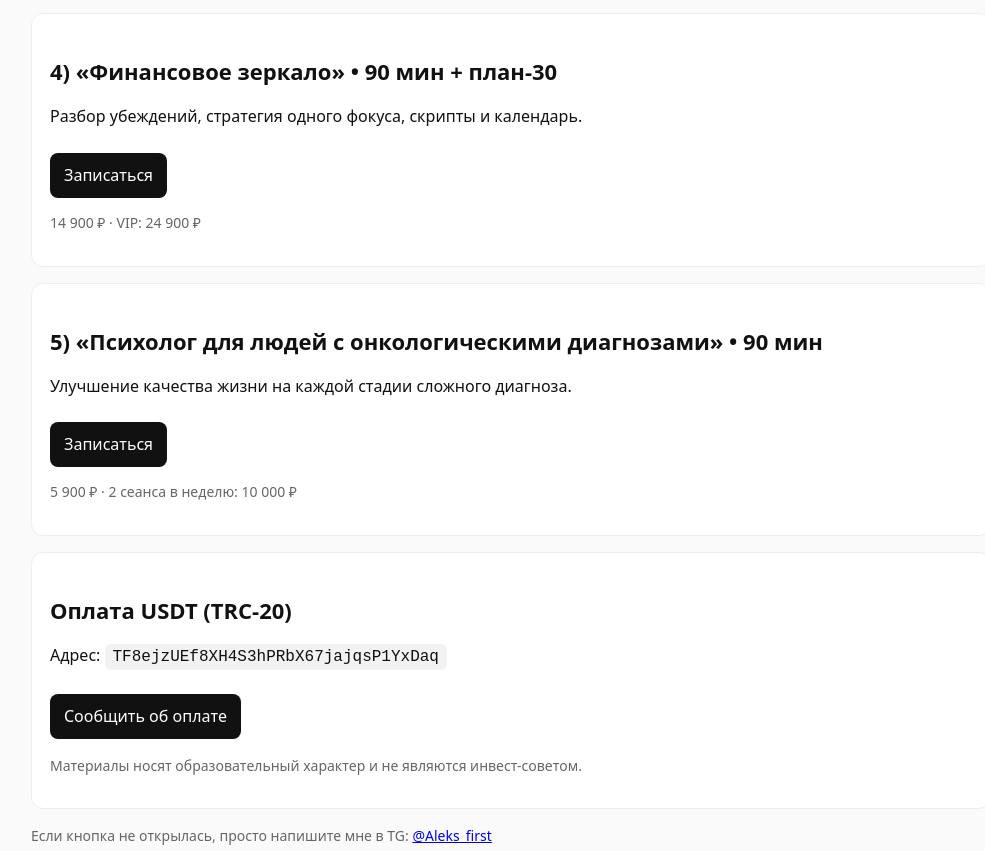
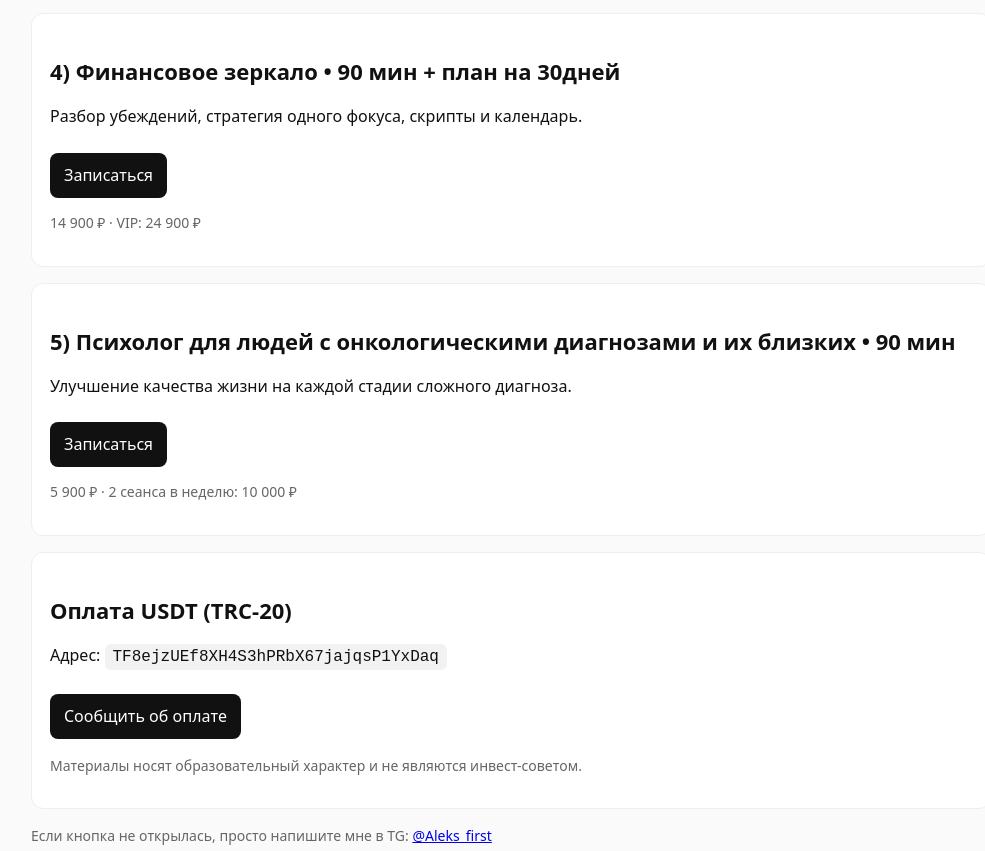
Before and after one commit to aksenov1psychologist/aksenov1psychologist.github.io, a plain HTML site: page index.html in a window 1280 px wide. Shown: the part 914-1765 px from the top of the page, without its empty margins (129-1114 px from the left). Drawn offline with Linux system fonts and the light colour scheme.

Commit message:
Update index.html

```diff
--- a/index.html
+++ b/index.html
@@ -34,14 +34,14 @@ h1{font-size:28px;margin:0 0 8px}h2{font-size:22px;margin:22px 0 10px}
     <p class="muted">4 990 ₽ · Pro: 9 990 ₽</p>
   </div>
 
-  <div class="card"><h2>4) «Финансовое зеркало» • 90 мин + план-30</h2>
+  <div class="card"><h2>4) Финансовое зеркало • 90 мин + план на 30дней</h2>
     <p>Разбор убеждений, стратегия одного фокуса, скрипты и календарь.</p>
     <a class="btn" target="_blank" rel="noopener"
        href="https://t.me/Aleks_first?text=%D0%A4%D0%B8%D0%BD%D0%B0%D0%BD%D1%81%D0%BE%D0%B2%D0%BE%D0%B5%20%D0%B7%D0%B5%D1%80%D0%BA%D0%B0%D0%BB%D0%BE">Записаться</a>
     <p class="muted">14 900 ₽ · VIP: 24 900 ₽</p>
   </div>
 
-  <div class="card"><h2>5) «Психолог для людей с онкологическими диагнозами» • 90 мин </h2>
+  <div class="card"><h2>5) Психолог для людей с онкологическими диагнозами и их близких • 90 мин </h2>
     <p>Улучшение качества жизни на каждой стадии сложного диагноза.</p>
     <a class="btn" target="_blank" rel="noopener"
        href="https://t.me/Aleks_first?text=%D0%A4%D0%B8%D0%BD%D0%B0%D0%BD%D1%81%D0%BE%D0%B2%D0%BE%D0%B5%20%D0%B7%D0%B5%D1%80%D0%BA%D0%B0%D0%BB%D0%BE">Записаться</a>
```
